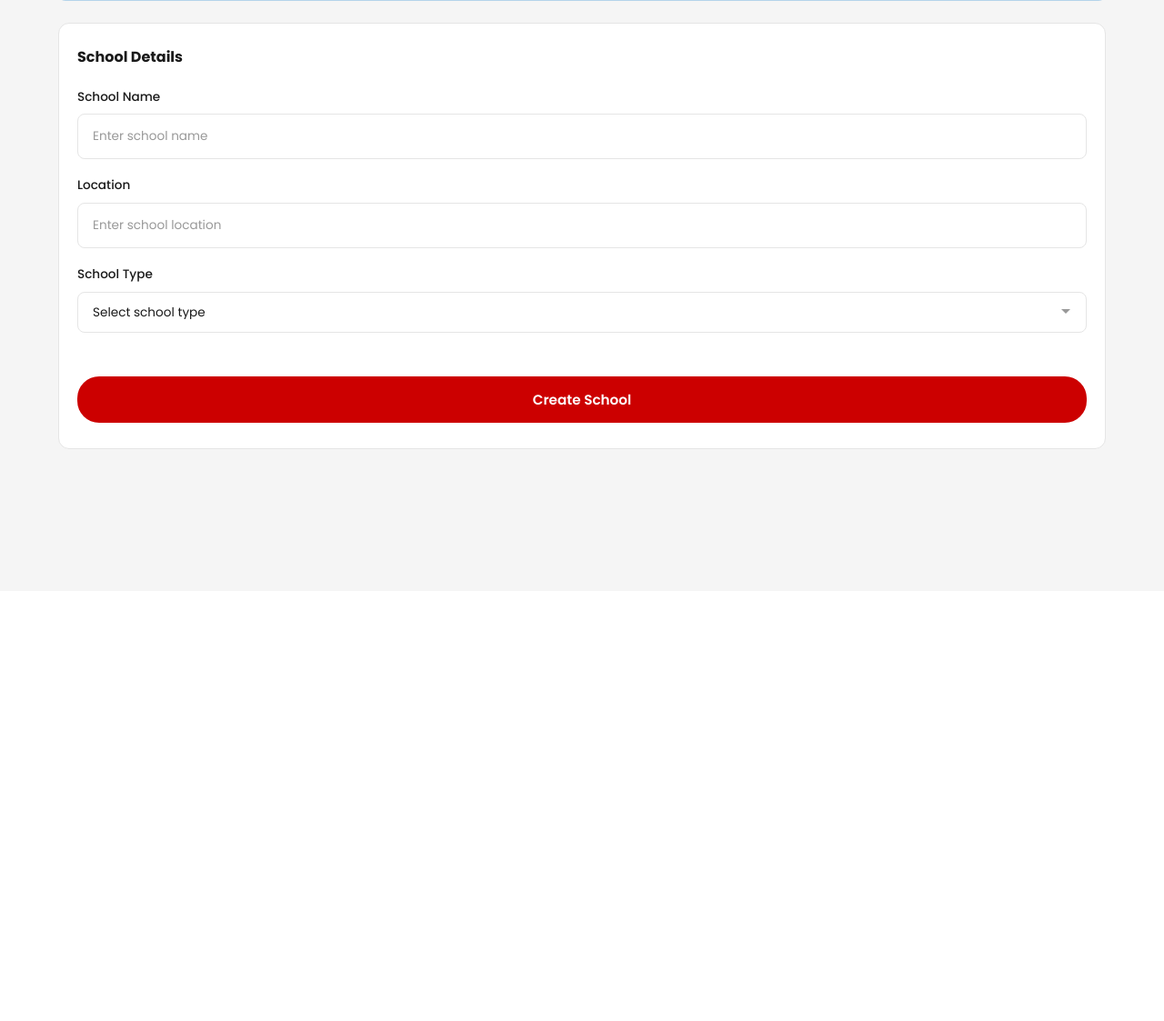
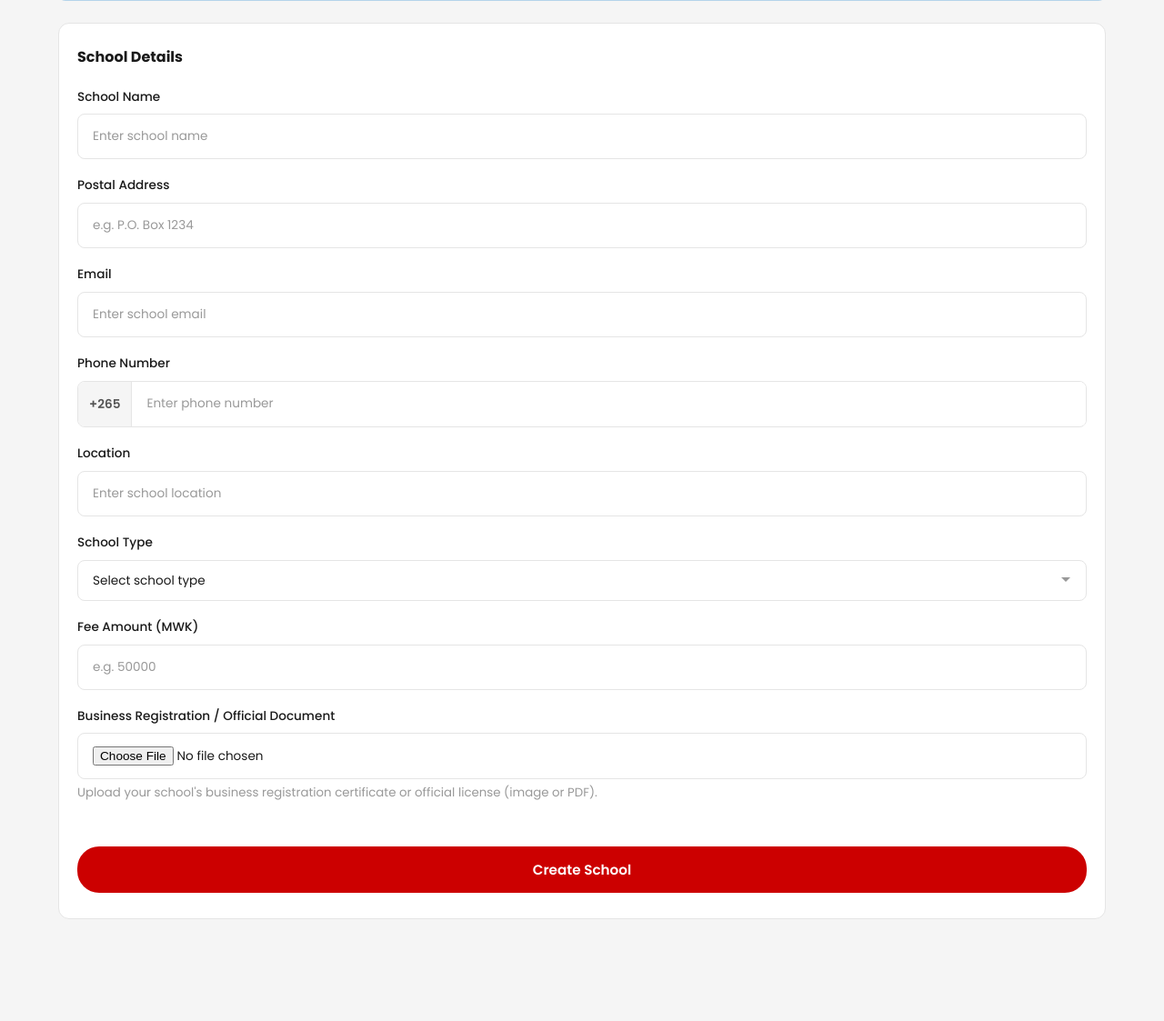
Before and after one commit to brian75jd/Edupay, a Django app: page /school/create/ in a window 1280 px wide. Shown: the part 219-1342 px from the top of the page at 91% size. Before the commit the page ends 713 px from the top, so only its background shows below. Run offline with Django 5.2, Linux system fonts and the light colour scheme.

Commit message:
Add school registration fields and enhance form validation; update API view to handle new data

```diff
--- a/schools/urls.py
+++ b/schools/urls.py
@@ -1,6 +1,6 @@
 from rest_framework.routers import DefaultRouter
 from django.urls import path
-from .views import AccountantView, SchoolView, CreateSchoolView, StudentsView
+from .views import AccountantView, SchoolView, CreateSchoolView, SchoolMeView, StudentsView
 
 
 
@@ -12,4 +12,5 @@ urlpatterns =[
     path('accountants/', AccountantView.as_view(), name='accountants'),
     path('accountants/<int:pk>/', AccountantView.as_view(), name='accountant_detail'),
     path('students/', StudentsView.as_view(), name='students'),
+    path('schools/me/', SchoolMeView.as_view(), name='school_me'),
 ]
--- a/static/js/main.js
+++ b/static/js/main.js
@@ -398,17 +398,42 @@ function initStaffAuthForms() {
 
   on(byId('createSchoolForm'), 'submit', async (e) => {
     e.preventDefault();
-    console.log('Running again')
     const name = window.toTitleCase(getVal(byId('schoolName')).trim());
+    const postalAddress = window.toTitleCase(getVal(byId('schoolPostalAddress')).trim());
+    const email = getVal(byId('schoolEmail')).trim();
+    const phoneRaw = getVal(byId('schoolPhone')).trim();
+    const phone = phoneRaw ? window.standardizePhone(phoneRaw) : '';
     const location = window.toTitleCase(getVal(byId('schoolLocation')).trim());
     const type = getVal(byId('schoolType'));
+    const feeAmount = getVal(byId('schoolFeeAmount')).trim();
+    const docFile = byId('schoolDocument').files[0];
 
     if (!name) return setText(byId('createSchoolError'), 'Please enter the school name');
+    if (!postalAddress) return setText(byId('createSchoolError'), 'Please enter the postal address');
+    if (!email) return setText(byId('createSchoolError'), 'Please enter the school email');
+    if (phoneRaw && !phone) return setText(byId('createSchoolError'), 'Enter a valid phone number');
     if (!location) return setText(byId('createSchoolError'), 'Please enter the school location');
     if (!type) return setText(byId('createSchoolError'), 'Please select the school type');
+    if (!docFile) return setText(byId('createSchoolError'), 'Please upload the business registration document');
 
     try {
-      await apiFetch(API_ROUTES.schools, { method: 'POST', body: { name, location, type } });
+      const fd = new FormData();
+      fd.append('name', name);
+      fd.append('postal_address', postalAddress);
+      fd.append('email', email);
+      if (phone) fd.append('phone', phone);
+      fd.append('location', location);
+      fd.append('type', type);
+      if (feeAmount) fd.append('fee_amount', feeAmount);
+      fd.append('official_document', docFile);
+
+      const res = await fetch(API_ROUTES.schools, {
+        method: 'POST',
+        headers: { 'X-CSRFToken': getCookie('csrftoken') },
+        body: fd,
+      });
+      const data = await res.json();
+      if (!res.ok) throw new Error(data.detail || data.message || 'Failed to create school');
       setText(byId('createSchoolError'), '');
       window.location.href = '/school/headteacher/';
     } catch (err) {
--- a/templates/school/create.html
+++ b/templates/school/create.html
@@ -44,10 +44,28 @@
       <div class="form-section">
         <h3 class="form-section-title">School Details</h3>
 
-        <form class="auth-form" id="createSchoolForm" novalidate>
+        <form class="auth-form" id="createSchoolForm" novalidate enctype="multipart/form-data">
           <div class="form-group">
             <label class="form-label">School Name</label>
             <input type="text" class="form-input" id="schoolName" placeholder="Enter school name" required>
+          </div>
+
+          <div class="form-group">
+            <label class="form-label">Postal Address</label>
+            <input type="text" class="form-input" id="schoolPostalAddress" placeholder="e.g. P.O. Box 1234" required>
+          </div>
+
+          <div class="form-group">
+            <label class="form-label">Email</label>
+            <input type="email" class="form-input" id="schoolEmail" placeholder="Enter school email" required>
+          </div>
+
+          <div class="form-group">
+            <label class="form-label">Phone Number</label>
+            <div class="auth-phone-group">
+              <span class="auth-phone-prefix">+265</span>
+              <input type="tel" class="form-input auth-phone-input" id="schoolPhone" placeholder="Enter phone number" maxlength="9">
+            </div>
           </div>
 
           <div class="form-group">
@@ -57,13 +75,24 @@
 
           <div class="form-group">
             <label class="form-label">School Type</label>
-            <select class="form-select" id="schoolType">
+            <select class="form-select" id="schoolType" required>
               <option value="" disabled selected>Select school type</option>
               <option value="primary">Primary School</option>
               <option value="secondary">Secondary School</option>
               <option value="university">University</option>
               <option value="college">College</option>
             </select>
+          </div>
+
+          <div class="form-group">
+            <label class="form-label">Fee Amount (MWK)</label>
+            <input type="number" class="form-input" id="schoolFeeAmount" placeholder="e.g. 50000" min="0" step="0.01">
+          </div>
+
+          <div class="form-group">
+            <label class="form-label">Business Registration / Official Document</label>
+            <input type="file" class="form-input" id="schoolDocument" accept="image/*,application/pdf" required>
+            <small style="color:var(--text-muted);display:block;margin-top:4px;">Upload your school's business registration certificate or official license (image or PDF).</small>
           </div>
 
           <div class="form-error" id="createSchoolError"></div>
@@ -76,6 +105,7 @@
   </section>
 
   <script src="https://code.jquery.com/jquery-3.7.1.min.js"></script>
+  <script src="{% static 'js/data_cache.js' %}"></script>
   <script src="{% static 'js/main.js' %}"></script>
 </body>
 </html>
--- a/templates/school/headteacher_dashboard.html
+++ b/templates/school/headteacher_dashboard.html
@@ -132,8 +132,14 @@
           <div id="ht-school-display">
             <div class="profile-card">
               <div class="profile-field"><span class="profile-label">School Name</span><span class="profile-value" id="ht-school-name">—</span></div>
+              <div class="profile-field"><span class="profile-label">Postal Address</span><span class="profile-value" id="ht-school-address">—</span></div>
+              <div class="profile-field"><span class="profile-label">Email</span><span class="profile-value" id="ht-school-email">—</span></div>
+              <div class="profile-field"><span class="profile-label">Phone</span><span class="profile-value" id="ht-school-phone">—</span></div>
               <div class="profile-field"><span class="profile-label">Location</span><span class="profile-value" id="ht-school-location">—</span></div>
               <div class="profile-field"><span class="profile-label">Type</span><span class="profile-value" id="ht-school-type">—</span></div>
+              <div class="profile-field"><span class="profile-label">Fee Amount</span><span class="profile-value" id="ht-school-fee">—</span></div>
+              <div class="profile-field"><span class="profile-label">Website</span><span class="profile-value" id="ht-school-website">—</span></div>
+              <div class="profile-field"><span class="profile-label">Status</span><span class="profile-value" id="ht-school-status">—</span></div>
             </div>
           </div>
           <div id="ht-school-edit-form" style="display:none;">
```
Also changed, not shown: schools/serializers.py (+19 -21 lines), schools/views.py (+43 -4 lines), static/js/staff_main.js (+33 -0 lines), db.sqlite3, 1 other file.
